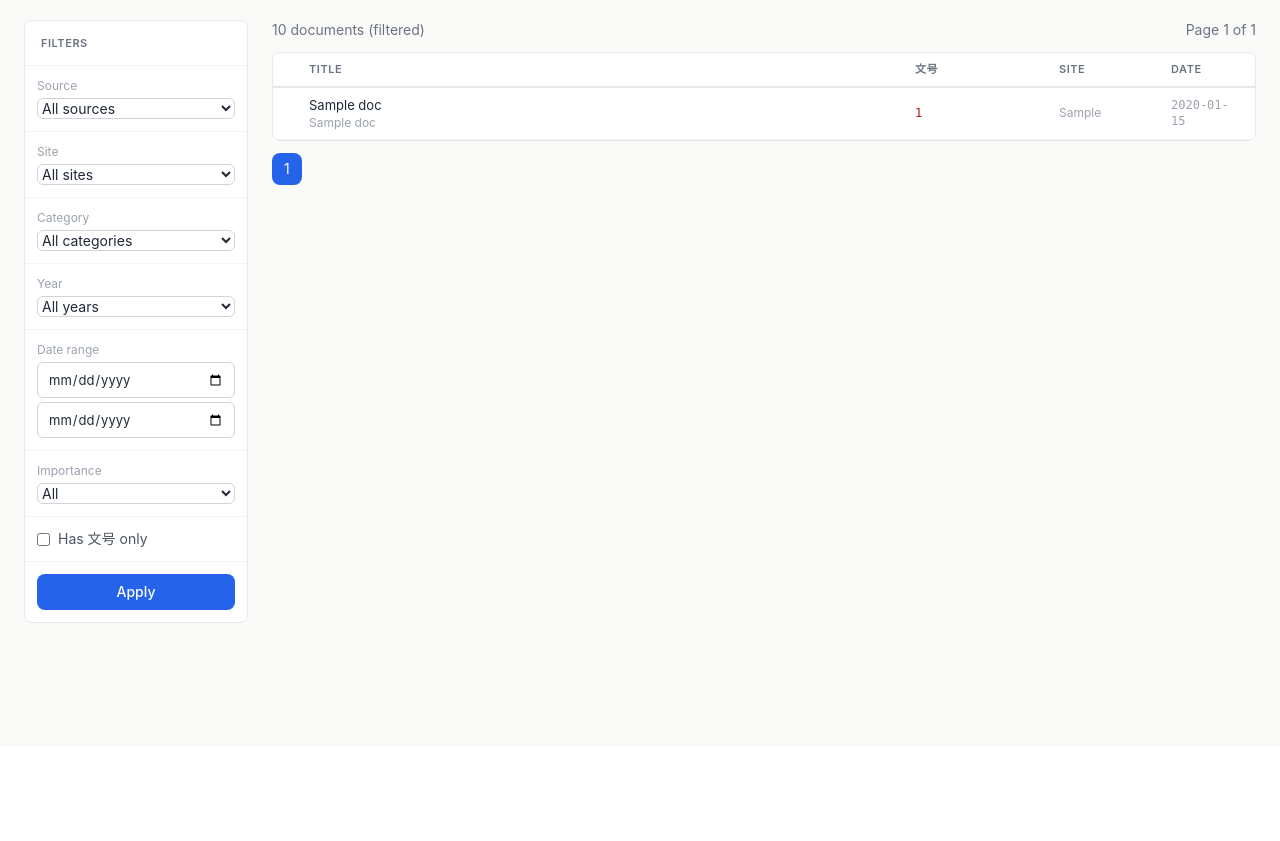
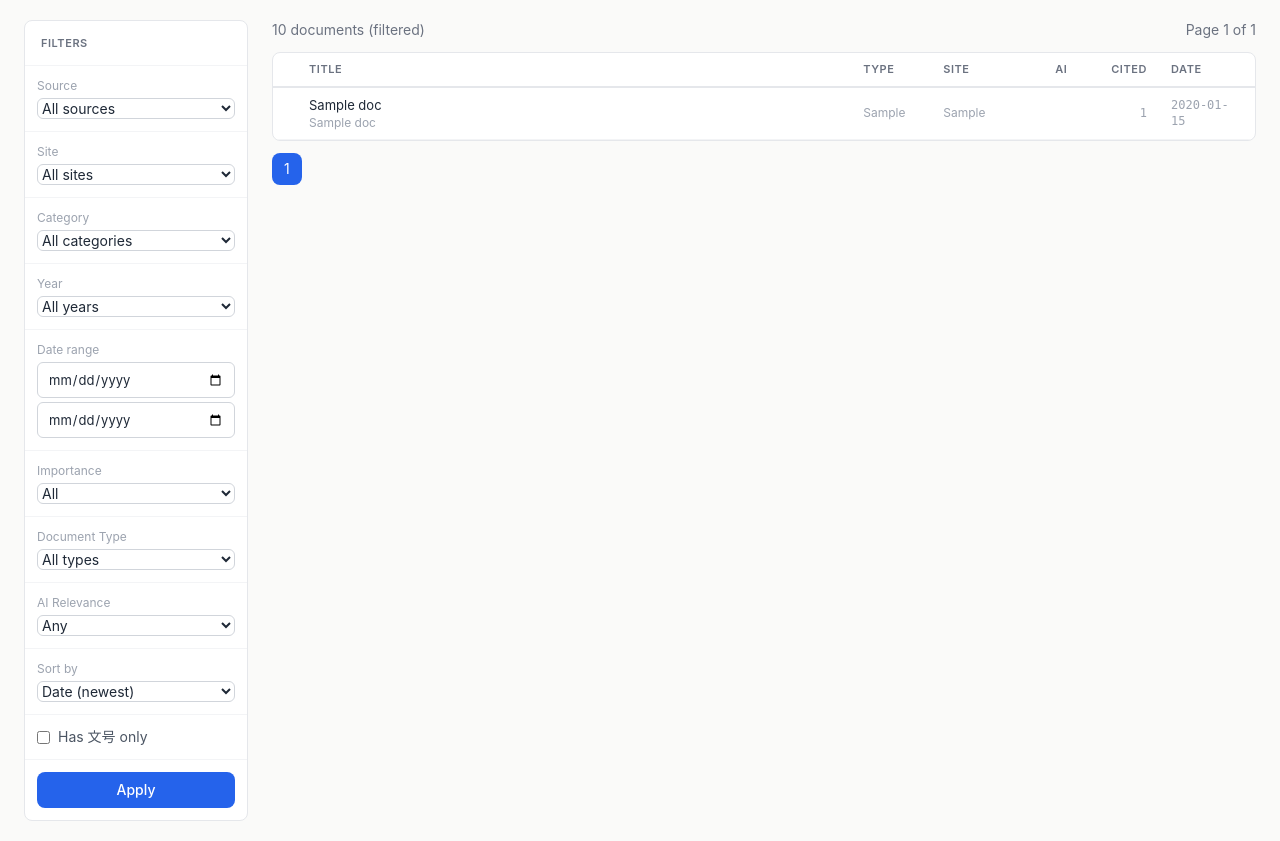
Before and after one commit to hulelan/china-governance, a FastAPI app: template web/templates/browse.html in a window 1280 px wide. Shown: the part 53-894 px from the top of the page. Before the commit the page ends 676 px from the top, so only its background shows below. Run offline with FastAPI, Linux system fonts and the light colour scheme; the template is opened without the code that fills it: most values are stand-ins (such as "Sample title", 1, 10 or a date in 2020); parts of the project's set-up code (start-up, migrations or seed data) failed here and were passed over; some libraries are stand-ins or nearby versions.

Commit message:
Surface algorithmic scores in browse and document pages
Browse page: add doc type filter, AI relevance filter (high/medium/any),
sort by citation rank or AI relevance. Results table shows type, AI
score, and citation count columns.

Document page: header badges show algo_doc_type, AI relevance %, and
citation count when significant.

Co-Authored-By: Claude Opus 4.6 (1M context) <noreply@anthropic.com>

```diff
--- a/web/routers/pages.py
+++ b/web/routers/pages.py
@@ -54,6 +54,7 @@ async def browse(
     has_docnum: str = "", page: int = 1,
     date_start: str = "", date_end: str = "",
     importance: str = "", source_type: str = "",
+    doc_type: str = "", min_ai: str = "", sort: str = "",
 ):
     """Paginated document browser with filters for site, category, year, date range, importance, source type, and doc-number presence."""
     db = request.app.state.db
@@ -64,6 +65,9 @@ async def browse(
         year=year or None, has_docnum=bool(has_docnum), page=page,
         date_start=ds, date_end=de, importance=importance or None,
         source_type=source_type or None,
+        doc_type=doc_type or None,
+        min_ai_relevance=float(min_ai) if min_ai else None,
+        sort_by=sort or None,
     )
     sites = await get_sites(db)
     categories = await get_categories(db)
@@ -72,6 +76,7 @@ async def browse(
         "site": site, "category": category, "year": year,
         "has_docnum": has_docnum, "date_start": date_start, "date_end": date_end,
         "importance": importance, "source_type": source_type,
+        "doc_type": doc_type, "min_ai": min_ai, "sort": sort,
     }
     pagination_qs = urlencode({k: v for k, v in filters.items() if v})
 
--- a/web/templates/browse.html
+++ b/web/templates/browse.html
@@ -66,6 +66,35 @@
                 </div>
 
                 <div class="p-3 border-b border-gray-100">
+                    <label class="text-gray-400 text-xs block mb-1">Document Type</label>
+                    <select name="doc_type" class="w-full text-sm">
+                        <option value="">All types</option>
+                        {% for dt in ['regulation', 'policy_issuance', 'action_plan', 'strategy', 'subsidy', 'explainer', 'notice', 'announcement', 'consultation', 'standard', 'work_plan', 'commentary'] %}
+                        <option value="{{ dt }}" {{ 'selected' if filters.doc_type == dt }}>{{ dt|replace('_', ' ')|title }}</option>
+                        {% endfor %}
+                    </select>
+                </div>
+
+                <div class="p-3 border-b border-gray-100">
+                    <label class="text-gray-400 text-xs block mb-1">AI Relevance</label>
+                    <select name="min_ai" class="w-full text-sm">
+                        <option value="">Any</option>
+                        <option value="0.5" {{ 'selected' if filters.min_ai == '0.5' }}>High (dedicated AI docs)</option>
+                        <option value="0.2" {{ 'selected' if filters.min_ai == '0.2' }}>Medium+ (substantial AI content)</option>
+                        <option value="0.01" {{ 'selected' if filters.min_ai == '0.01' }}>Any mention</option>
+                    </select>
+                </div>
+
+                <div class="p-3 border-b border-gray-100">
+                    <label class="text-gray-400 text-xs block mb-1">Sort by</label>
+                    <select name="sort" class="w-full text-sm">
+                        <option value="" {{ 'selected' if not filters.sort }}>Date (newest)</option>
+                        <option value="citation_rank" {{ 'selected' if filters.sort == 'citation_rank' }}>Most cited</option>
+                        <option value="ai_relevance" {{ 'selected' if filters.sort == 'ai_relevance' }}>AI relevance</option>
+                    </select>
+                </div>
+
+                <div class="p-3 border-b border-gray-100">
                     <label class="flex items-center gap-2 text-gray-600 text-sm">
                         <input type="checkbox" name="has_docnum" value="1" {{ 'checked' if filters.has_docnum }} class="rounded border-gray-300">
                         Has 文号 only
@@ -91,8 +120,10 @@
                     <tr>
                         <th class="w-4"></th>
                         <th>Title</th>
-                        <th class="w-36">文号</th>
+                        <th class="w-20">Type</th>
                         <th class="w-28">Site</th>
+                        <th class="w-14 text-right">AI</th>
+                        <th class="w-14 text-right">Cited</th>
                         <th class="w-24">Date</th>
                     </tr>
                 </thead>
@@ -100,12 +131,19 @@
                 {% for doc in documents %}
                     <tr>
                         <td class="text-center">{% if doc.importance == 'high' %}<span class="text-red-500" title="High">&#9679;</span>{% elif doc.importance == 'medium' %}<span class="text-amber-500" title="Medium">&#9679;</span>{% endif %}</td>
-                        <td class="max-w-md">
+                        <td class="max-w-sm">
                             <a href="/document/{{ doc.id }}" class="block truncate">{{ doc.title }}</a>
                             {% if doc.title_en %}<div class="text-xs text-gray-400 truncate">{{ doc.title_en }}</div>{% endif %}
                         </td>
-                        <td class="mono text-red-700 truncate text-xs">{{ doc.document_number or '' }}</td>
+                        <td class="text-xs text-gray-400">{{ (doc.algo_doc_type or '')|replace('_', ' ') }}</td>
                         <td class="text-gray-400 truncate text-xs">{{ doc.site_key }}</td>
+                        <td class="text-right text-xs">
+                            {% if doc.ai_relevance and doc.ai_relevance >= 0.5 %}<span class="text-red-600 font-medium">{{ "%.0f"|format(doc.ai_relevance * 100) }}</span>
+                            {% elif doc.ai_relevance and doc.ai_relevance >= 0.2 %}<span class="text-amber-600">{{ "%.0f"|format(doc.ai_relevance * 100) }}</span>
+                            {% elif doc.ai_relevance and doc.ai_relevance > 0 %}<span class="text-gray-300">{{ "%.0f"|format(doc.ai_relevance * 100) }}</span>
+                            {% endif %}
+                        </td>
+                        <td class="text-right mono text-xs text-gray-400">{{ "%.0f"|format(doc.citation_rank) if doc.citation_rank else '' }}</td>
                         <td class="mono text-gray-400 text-xs">{{ doc.date_published[:10] if doc.date_published else '' }}</td>
                     </tr>
                 {% endfor %}
```
Also changed, not shown: web/services/documents.py (+21 -3 lines), web/templates/document.html (+10 -6 lines).
